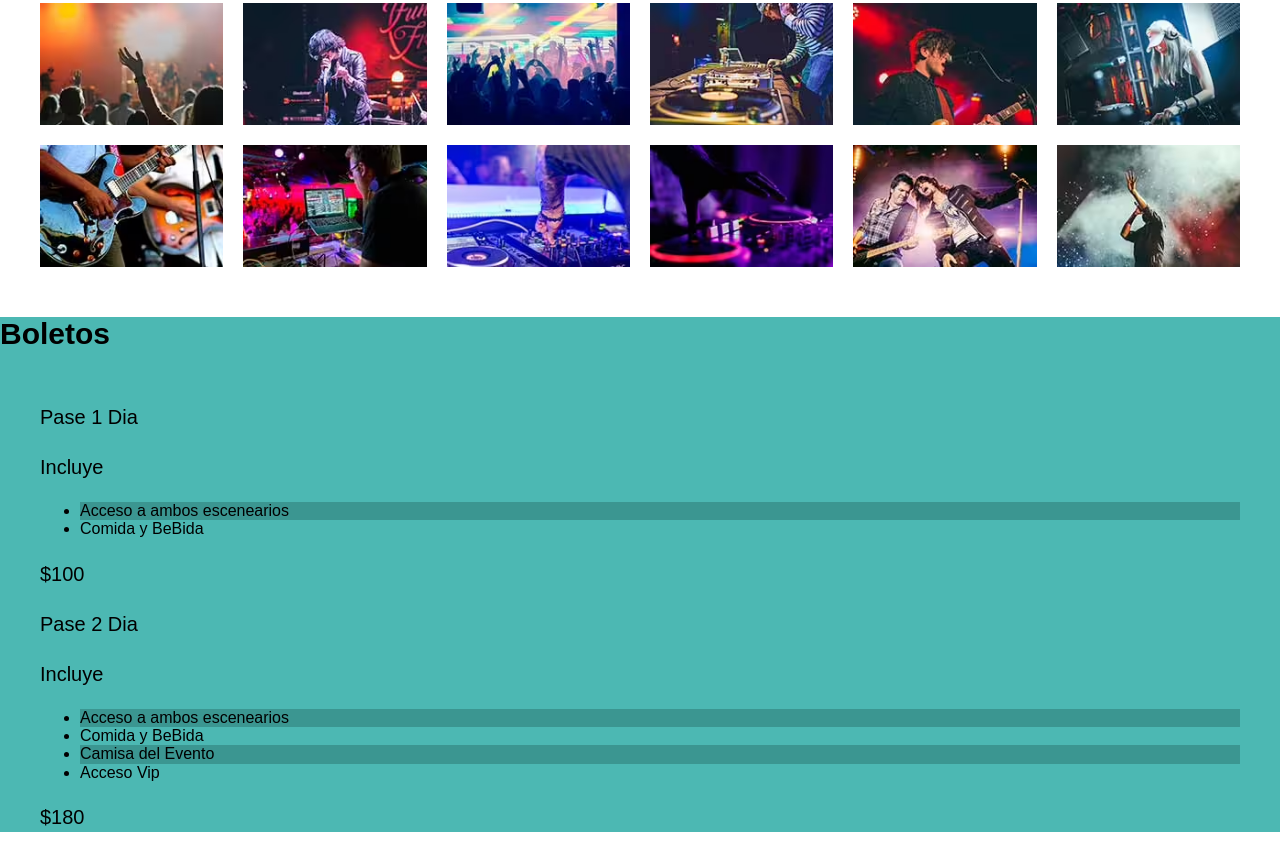
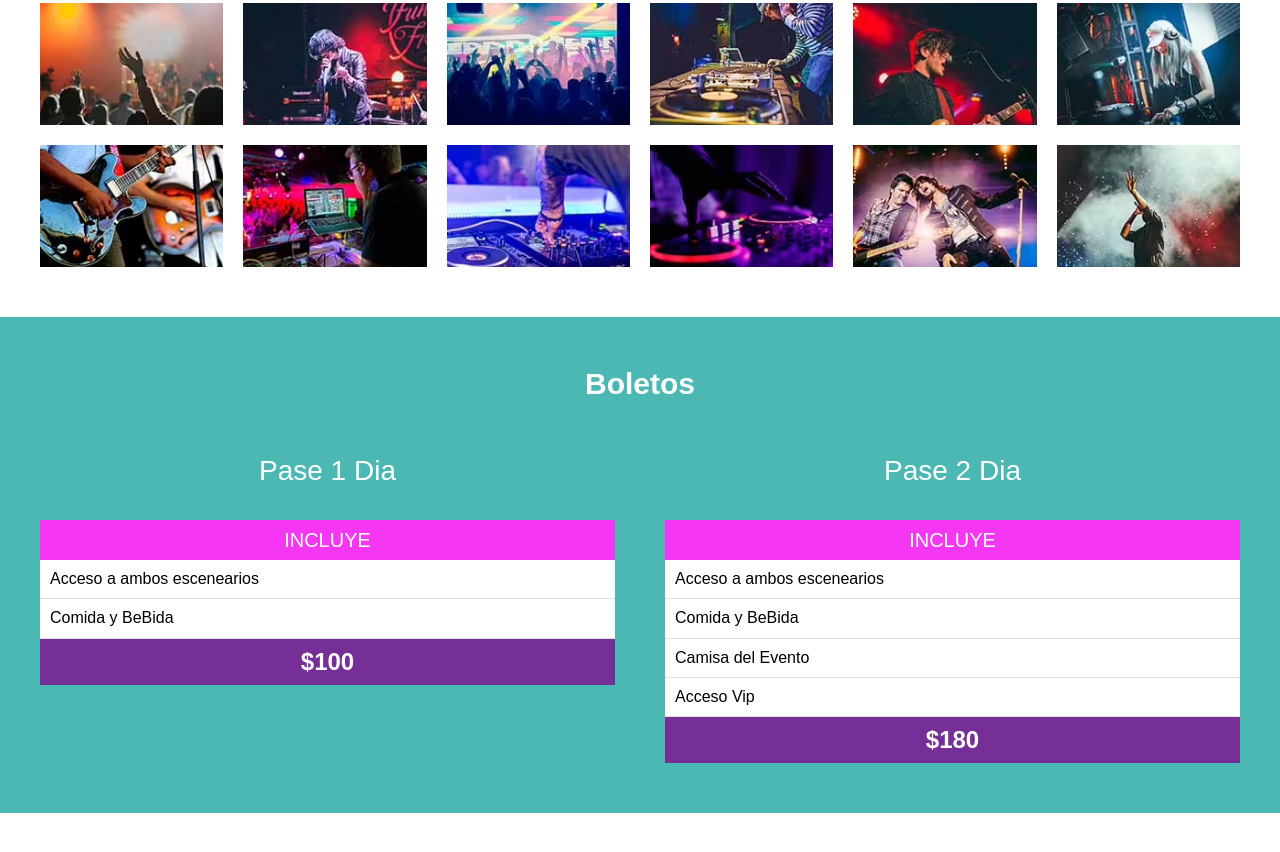
Before and after one commit to patxiarana/festival-music, a website: page FestivalMusica_inicio/index.html in a window 1280 px wide. Shown: the part 2922-3774 px from the top of the page. After the commit the page ends 3735 px from the top, so only its background shows below. Drawn offline with Linux system fonts and the light colour scheme.

Commit message:
SCSS a la seccion boletos

```diff
--- a/FestivalMusica_inicio/index.html
+++ b/FestivalMusica_inicio/index.html
@@ -136,7 +136,7 @@
 
     <div class="contenedor contenedor-boletos">
         <div class="basico pase">
-            <p>Pase 1 Dia  </p>
+            <p class="nombre-pase">Pase 1 Dia  </p>
             <header class="pase-header">
            <p>Incluye</p>
             </header>
@@ -152,7 +152,7 @@
         </div>
 
         <div class="premium pase">
-            <p>Pase 2 Dia  </p>
+            <p class="nombre-pase">Pase 2 Dia  </p>
             <header class="pase-header">
                 <p>Incluye</p>
                  </header>
--- /dev/null
+++ b/FestivalMusica_inicio/src/scss/layout/_boletos.scss
@@ -0,0 +1,73 @@
+@use '../base/mixins' as m ;
+@use '../base/variables' as v ;
+
+
+
+.boletos {
+padding : 5rem  0;
+    h3 {
+   text-align : center ;
+   color : v.$blanco ;
+   margin-bottom: 2rem;
+    }
+
+    .contenedor-boletos {
+        @include m.tablet {
+           @include m.grid(2,5rem)
+        }
+    }
+}
+
+
+
+.pase {
+    color: black;
+
+    .nombre-pase {
+        text-align: center;
+        font-size: 2.8rem;
+        color: v.$blanco;
+    }
+
+&-header,
+&-footer {
+    padding: .5rem;
+    p {
+        text-align: center;
+        color: v.$blanco;
+        margin: 0;
+    }
+}
+
+
+
+
+
+    &-header {
+      background-color: v.$rosa;
+      text-transform: uppercase;
+      font-size: 1.6rem;
+    }
+
+    &-body {
+  background-color: v.$blanco;
+   ul {
+    @include m.resetear-lista ;
+    li,
+    :nth-child(odd) {
+        background-color: v.$blanco;
+        padding: 1rem;
+        border-bottom: 1px solid #e1e1e1;
+    }
+   }
+    }
+
+    &-footer {
+        background-color: v.$morado;
+        p {
+            font-size: 2.4rem;
+            font-weight: 700;
+        }
+    }
+
+}
--- a/FestivalMusica_inicio/src/scss/layout/_index.scss
+++ b/FestivalMusica_inicio/src/scss/layout/_index.scss
@@ -3,3 +3,4 @@
 @forward 'festival' ;
 @forward  'lineup' ;
 @forward 'galeria' ;
+@forward 'boletos' ;
```
Also changed, not shown: FestivalMusica_inicio/build/css/app.css, 1 other file.
